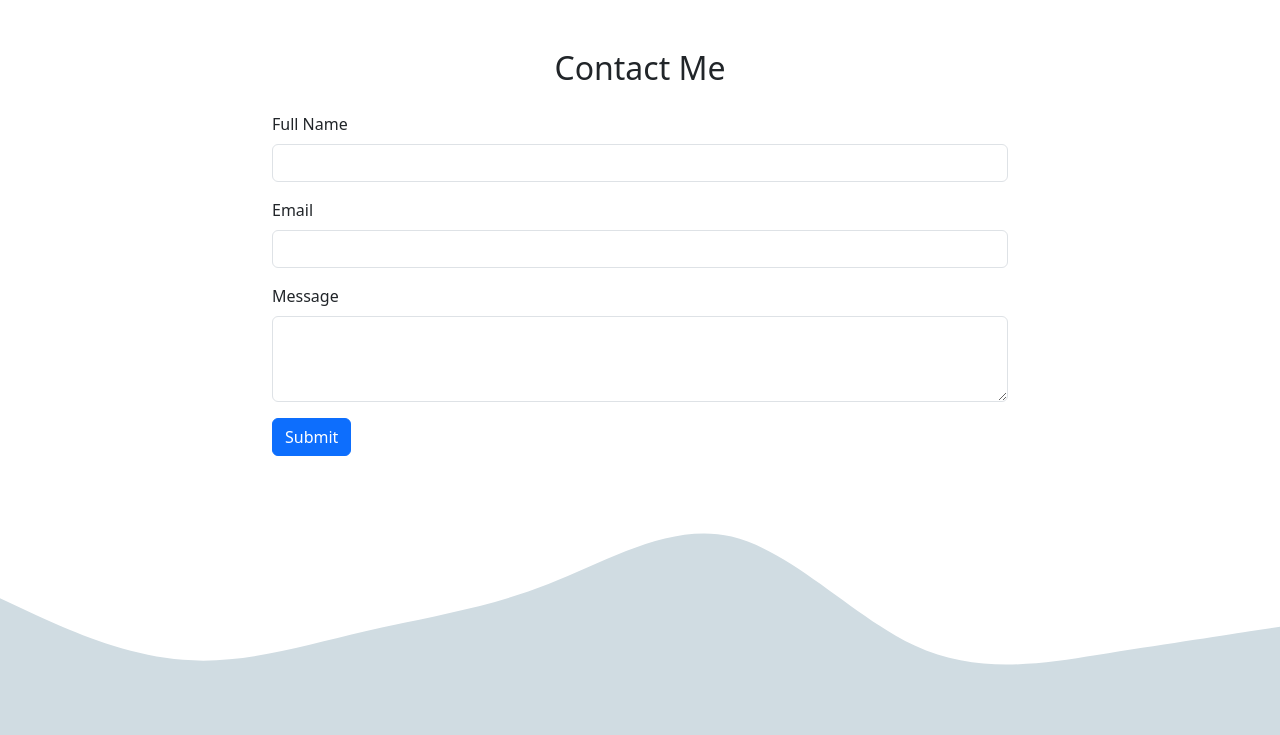
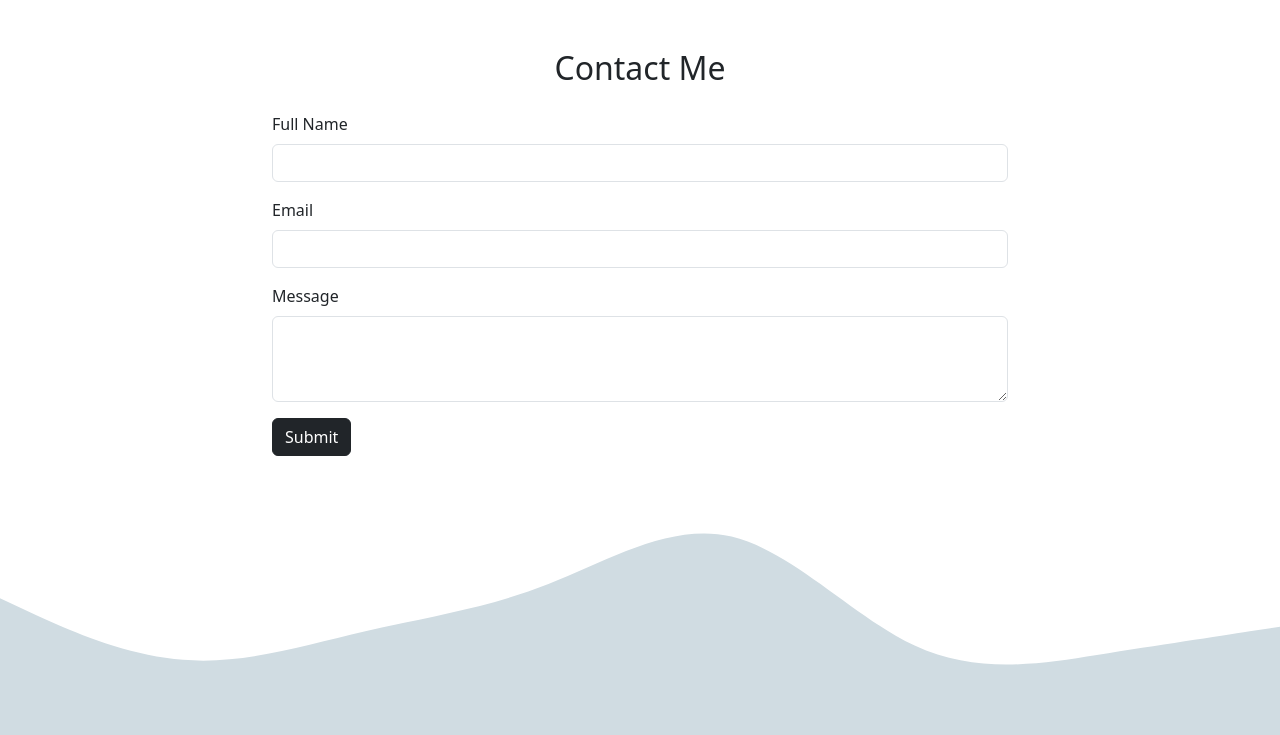
Before and after one commit to afrihamzah/afrihamzah.github.io, a plain HTML site: page index.html in a window 1280 px wide. Shown: the part 2932-3667 px from the top of the page. Drawn offline with nearby package versions, Linux system fonts and the light colour scheme.

Commit message:
Update index.html
dark

```diff
--- a/index.html
+++ b/index.html
@@ -170,7 +170,7 @@
                 <label for="pesan" class="form-label">Message</label>
                 <textarea class="form-control" id="pesan" rows="3" name="Message"></textarea>
               </div>
-              <button type="submit" class="btn btn-primary btn-send">Submit</button>
+              <button type="submit" class="btn btn-dark btn-send">Submit</button>
               <button class="btn btn-primary btn-loading d-none" type="button" disabled>
                 <span class="spinner-border spinner-border-sm" aria-hidden="true"></span>
                 <span role="status">Loading...</span>
```
